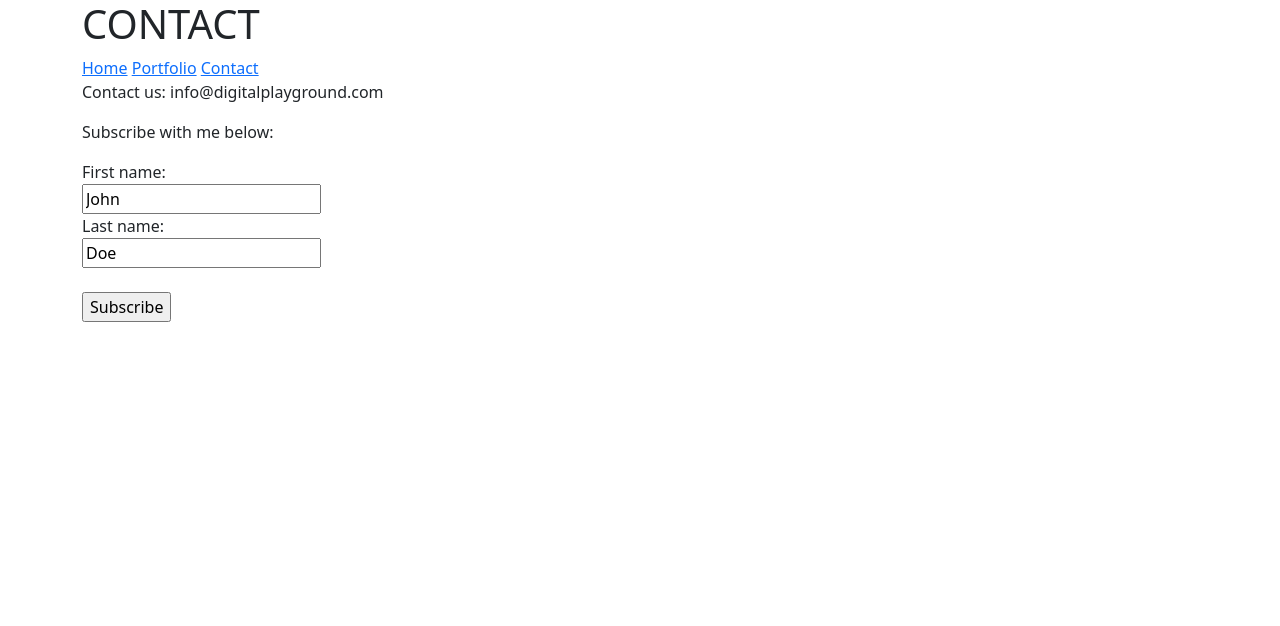
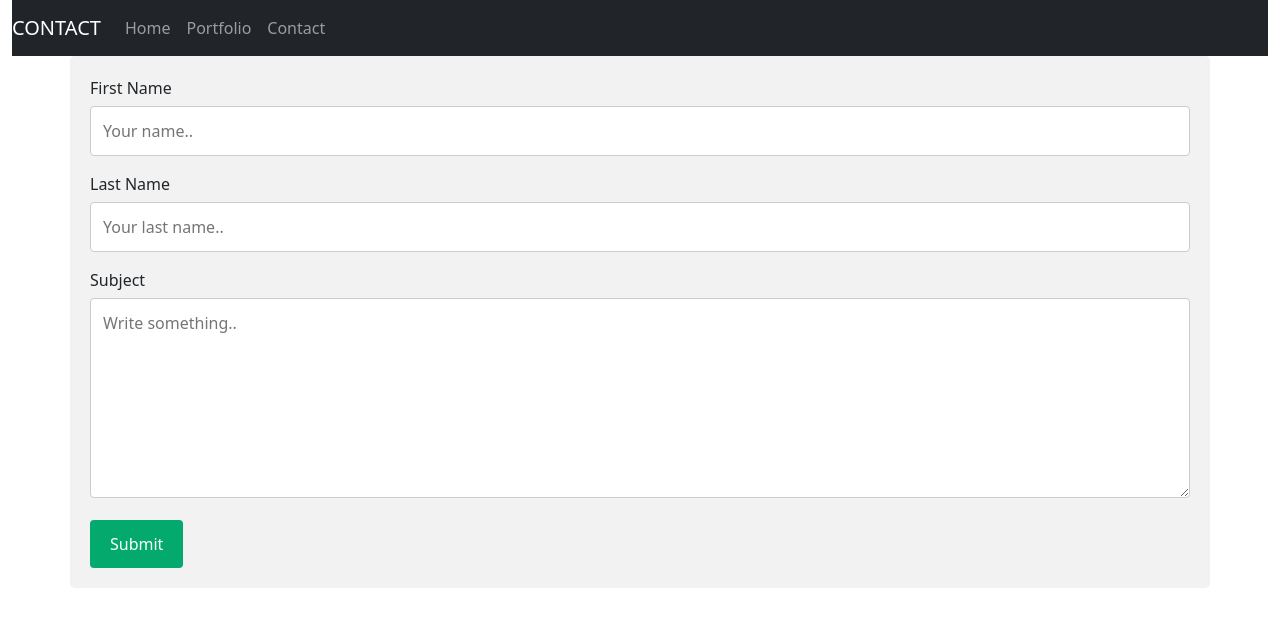
Before and after one commit to Tamarakala/Week-09-Coding-Assignment, a website: page contact.html in a window 1280 px wide. Drawn offline with nearby package versions, Linux system fonts and the light colour scheme.

Commit message:
first commit

```diff
--- a/contact.html
+++ b/contact.html
@@ -5,30 +5,57 @@
     <meta name="viewport" content="width=device-width, initial-scale=1.0">
     <title>Document</title>
     <link rel="stylesheet" href="node_modules/bootstrap/dist/css/bootstrap.css">
+    <link rel="stylesheet" href="styles.css"
 </head>
-<body class="container">
+<body class="container-fluid">
 
-    <h1>CONTACT</h1>
+    <nav class="navbar navbar-expand-sm navbar-dark bg-dark">
+        <a class="navbar-brand" href="#">CONTACT</a>
+        <button class="navbar-toggler" type="button" data-toggle="collapse" data-target="#navbarNav"
+        aria-controls="navbarNav" area-expanded="false" aria-label="Toggle navigation">
+          <span class="navbar-toggler-icon"></span>
+    </button>
+    <div class="collapse navbar-collapse" id="navbarNav">
+        <u1 class="navbar-nav">
+            <li class="nav-item active">
+                <a class="nav-link" href="index.html">Home</a> <span class="sr-only">
+            </li>
+            <li class="nav-item">
+                <a class="nav-link" href="portfolio.html">Portfolio</a>
+            </li>
+            <li class="'nav-item">
+                <a class="nav-link" href="contact.html">Contact</a>
+            </li>
 
-    <div>
-        <a href="index.html">Home</a>
-        <a href="portfolio.html">Portfolio</a>
-        <a href="contact.html">Contact</a>
-     </div>
 
-     <p>Contact us:
-        info@digitalplayground.com
-       </p>
-       <form action="/action_page.php">
+            </li>
+        </u1>
+    </div>
+</nav>
 
-       <p>Subscribe with me below:</p>
-        <label for="fname">First name:</label><br>
-        <input type="text" id="fname" name="fname" value="John"><br>
-        <label for="lname">Last name:</label><br>
-        <input type="text" id="lname" name="lname" value="Doe"><br><br>
-        <input type="submit" value="Subscribe">
-      </form>
 
+
+      <div class="container">
+     <form action="action_page.php">
+
+
+          <label for="fname">First Name</label>
+          <input type="text" id="fname" name="firstname" placeholder="Your name..">
+
+          <label for="lname">Last Name</label>
+          <input type="text" id="lname" name="lastname" placeholder="Your last name..">
+
+          <label for="subject">Subject</label>
+          <textarea id="subject" name="subject" placeholder="Write something.." style="height:200px"></textarea>
+
+          <input type="submit" value="Submit">
+
+        </form>
+      </div>
+
+      <script src="https://code.jquery.com/jquery-3.5.1.slim.min.js"></script>
+      <script src="https://cdn.jsdelivr.net/npm/@popperjs/core@2.5.3/dist/umd/popper.min.js"></script>
+      <script src="https://maxcdn.bootstrapcdn.com/bootstrap/4.5.2/js/bootstrap.min.js"></script>
 
 
 </body>
--- a/styles.css
+++ b/styles.css
@@ -1,4 +1,48 @@
-/* Hide all slides by default */
-.mySlides {
-    display: none;
+
+
+
+h1 {
+    color: lightblue;
 }
+
+
+table {
+    background-color: lightgray;
+    border-style: dotted;
+
+
+}
+
+/* Style inputs with type="text", select elements and textareas */
+input[type=text], select, textarea {
+    width: 100%; /* Full width */
+    padding: 12px; /* Some padding */
+    border: 1px solid #ccc; /* Gray border */
+    border-radius: 4px; /* Rounded borders */
+    box-sizing: border-box; /* Make sure that padding and width stays in place */
+    margin-top: 6px; /* Add a top margin */
+    margin-bottom: 16px; /* Bottom margin */
+    resize: vertical /* Allow the user to vertically resize the textarea (not horizontally) */
+  }
+
+  /* Style the submit button with a specific background color etc */
+  input[type=submit] {
+    background-color: #04AA6D;
+    color: white;
+    padding: 12px 20px;
+    border: none;
+    border-radius: 4px;
+    cursor: pointer;
+  }
+
+  /* When moving the mouse over the submit button, add a darker green color */
+  input[type=submit]:hover {
+    background-color: #45a049;
+  }
+
+  /* Add a background color and some padding around the form */
+  .container {
+    border-radius: 5px;
+    background-color: #f2f2f2;
+    padding: 20px;
+  }
```
Also changed, not shown: index.html (+33 -17 lines), portfolio.html (+32 -14 lines).
